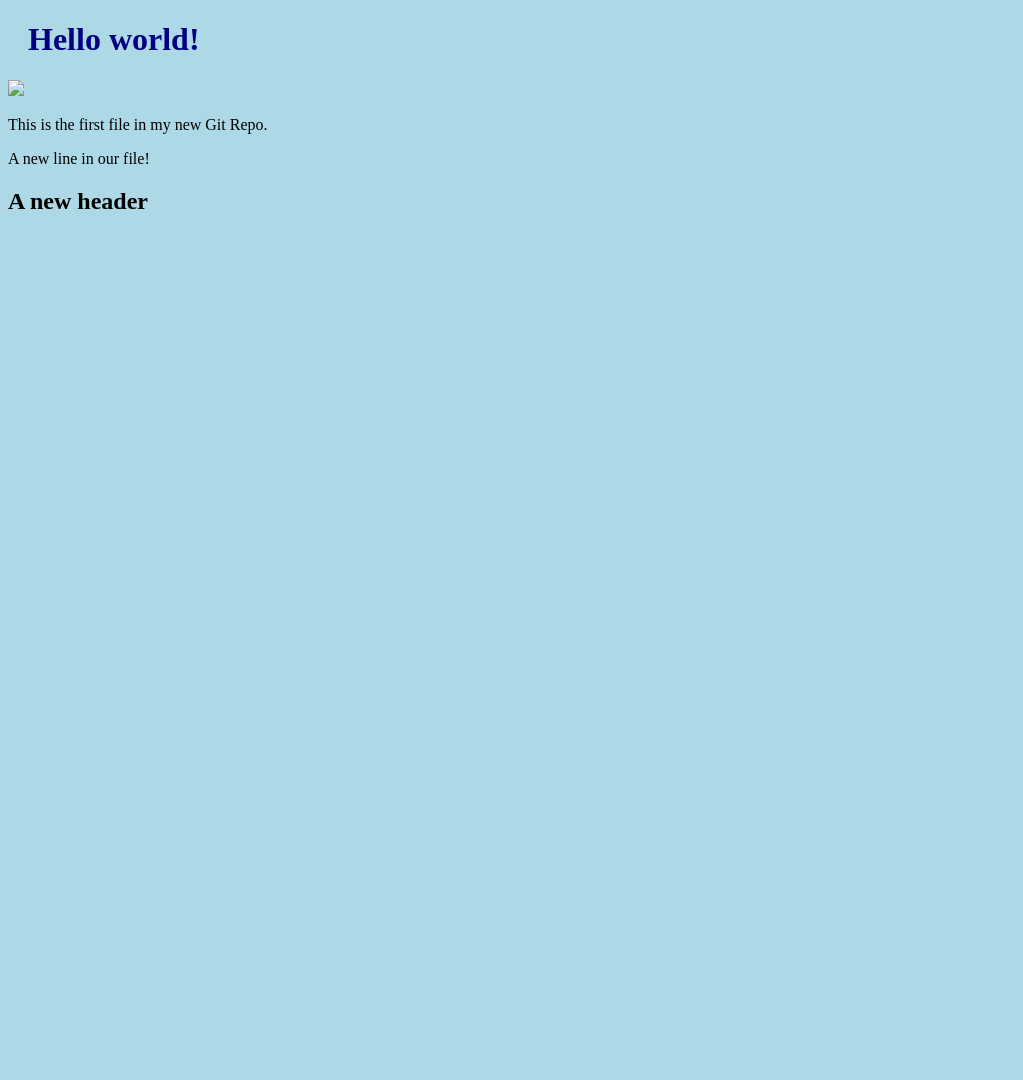
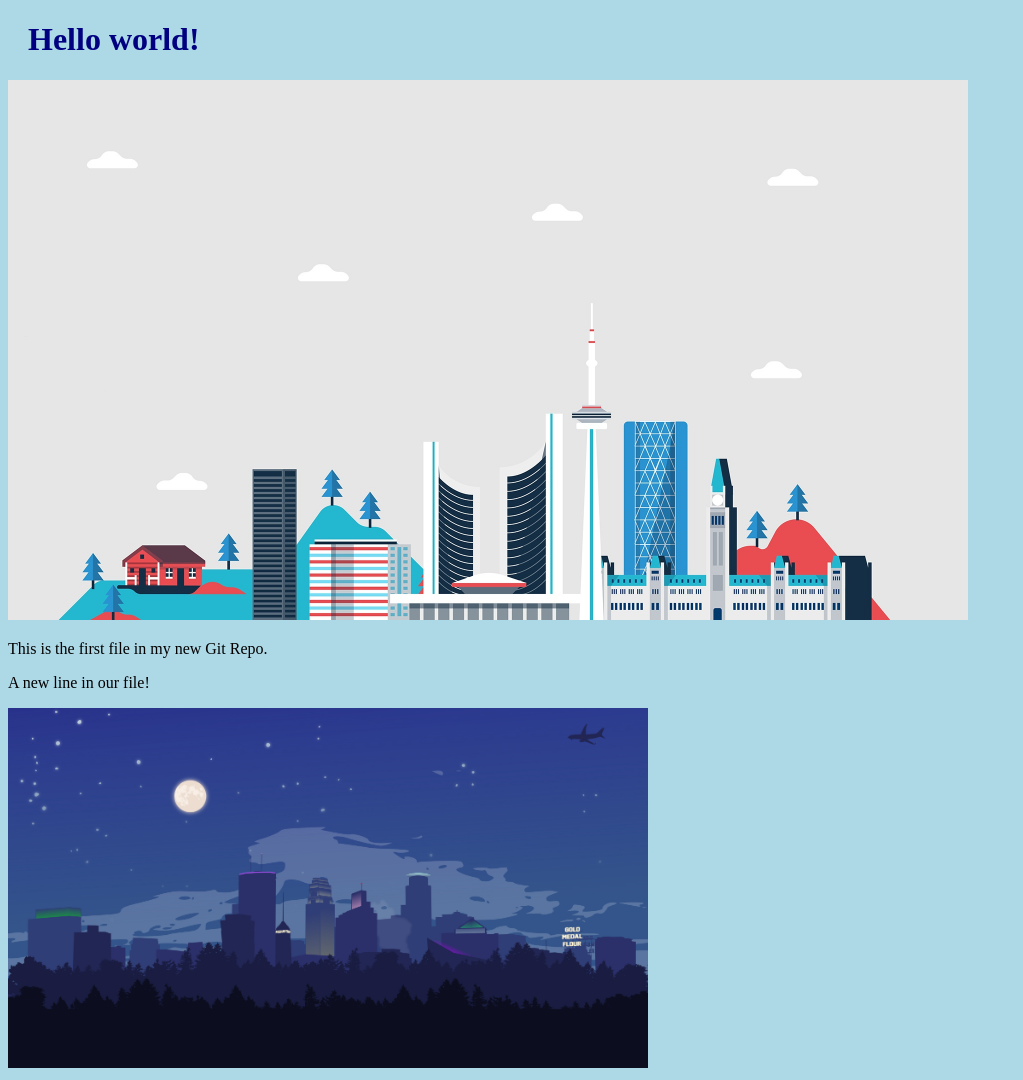
Before and after one commit to BuiThanhLuan/hello-world, a plain HTML site: page index.html in a window 1280 px wide. Shown: the whole page, without its empty margins (0-1023 px from the left). Before the commit the page ends 800 px from the top, so only its background shows below. Drawn offline with Linux system fonts and the light colour scheme.

Commit message:
added new image

```diff
--- a/index.html
+++ b/index.html
@@ -7,11 +7,10 @@
 <body>
 
 <h1>Hello world!</h1>
-<div><image src="img_hello_world.jpg alt="Hello" style="width:100%"></div>
+<div><img src="img_hello_world.jpg" alt="Hello World" style="width:100%;max-width:960px"></div>
 <p>This is the first file in my new Git Repo.</p>
 <p>A new line in our file!</p>
-
-<h2>A new header</h2>
+<div><img src="img_hello_git.jpg" alt="Hello Git" style="width:100%;max-width:640px"></div>
 
 </body>
 </html>
```
Also changed, not shown: img_hello_git.jpg (added).
